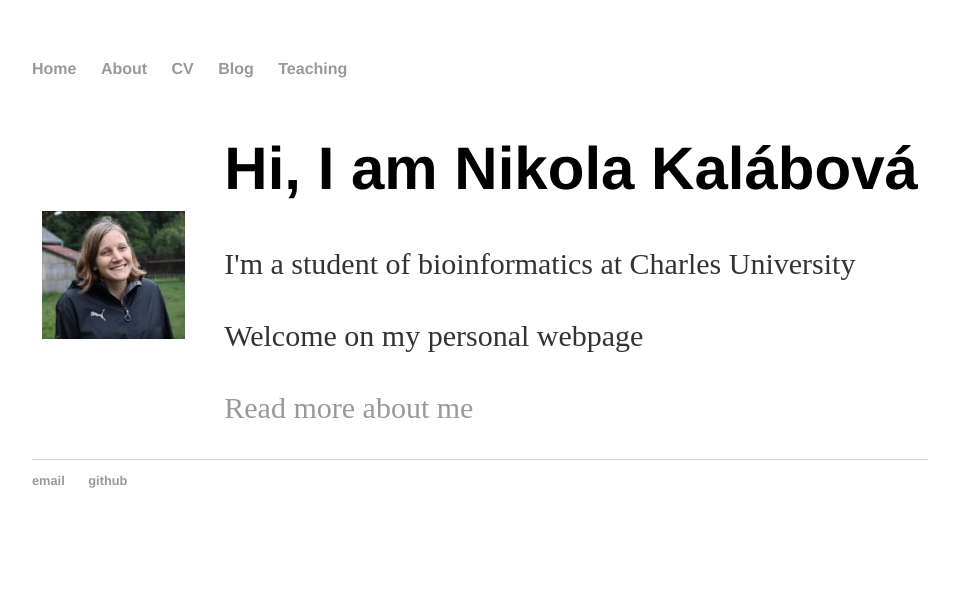
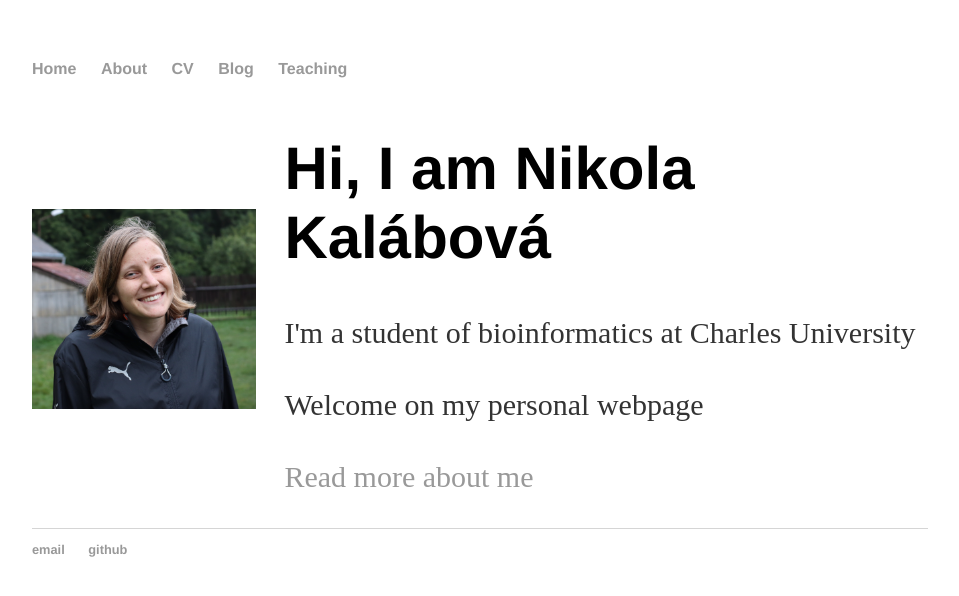
Before and after one commit to lavakin/lavakin.github.io, a Jekyll site: the page built from index.html, in a window 1280 px wide. Shown: the top 596 px of the page, without its empty margins (160-1119 px from the left). Built offline with Jekyll 4.4.1, drawn with Linux system fonts in a browser that asks for light colours.

Commit message:
Update index.html

```diff
--- a/index.html
+++ b/index.html
@@ -12,10 +12,10 @@ title: Nikola Kalábová, Personal Webpage
         justify-content: center
       }
       img {
-        max-width: 80%
+        max-width: 90%
       }
       .image {
-        flex-basis: 20%
+        flex-basis: 30%
       }
       .text {
         font-size: 20px;
```
